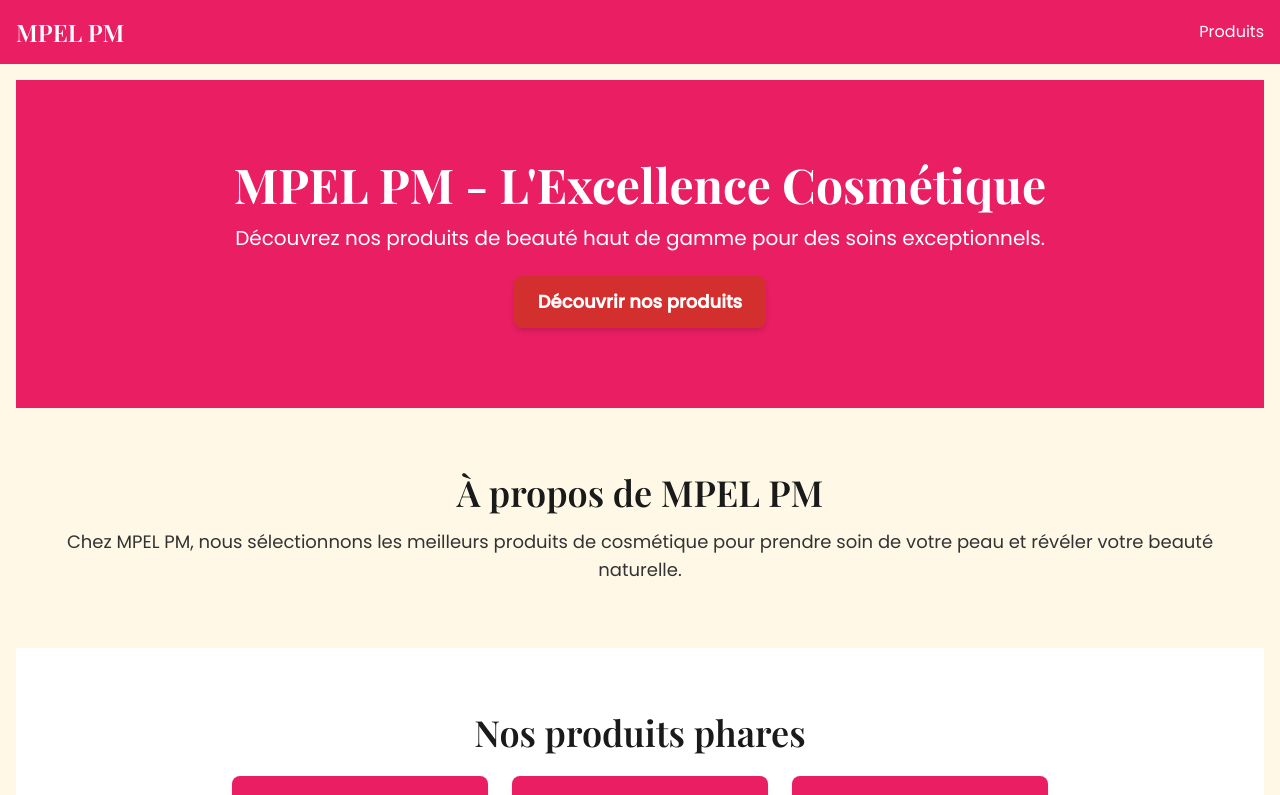
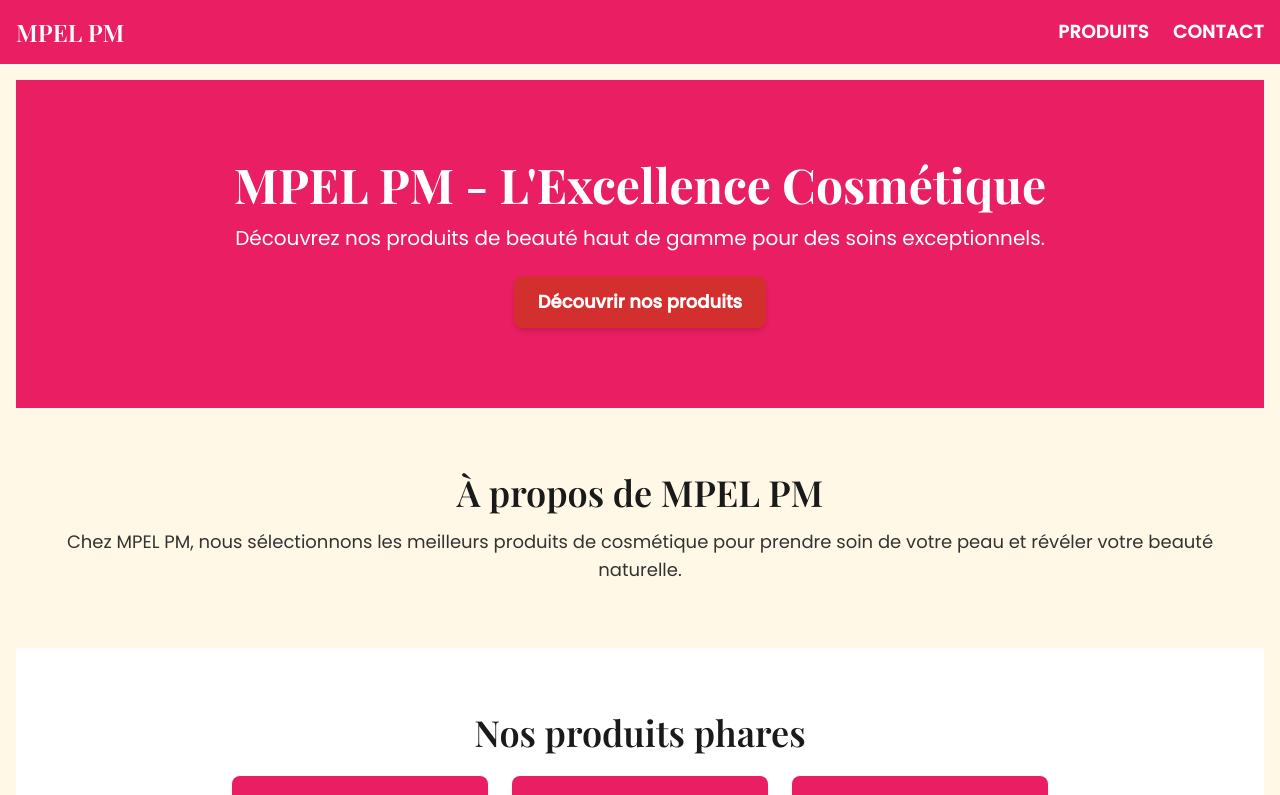
Before and after one commit to salimbenfarhat/technical_test-mpel_digital-products_management, a Next.js app in the folder mpel-pm/: page / in a window 1280 px wide. Shown: the top 795 px of the page. Built offline with nearby package versions, Linux system fonts and the light colour scheme.

Commit message:
🔗 Ajout de l'ancre Contact dans la Navbar et ID dans la section Contact

```diff
--- a/mpel-pm/src/app/home/components/Contact.tsx
+++ b/mpel-pm/src/app/home/components/Contact.tsx
@@ -3,7 +3,7 @@ import Link from "next/link";
 
 const Contact = () => {
   return (
-    <section className="container mx-auto my-16 text-center px-4 sm:px-8">
+    <section id="contact" className="container mx-auto my-16 text-center px-4 sm:px-8">
       <h2 className="text-3xl sm:text-4xl font-title font-semibold">
         Restons en contact
       </h2>
--- a/mpel-pm/src/components/Header.tsx
+++ b/mpel-pm/src/components/Header.tsx
@@ -5,12 +5,24 @@ const Header = () => {
   return (
     <header className="bg-primary text-white p-4">
       <div className="container mx-auto flex justify-between items-center">
+        {/* Logo / Titre */}
         <Link href="/" className="text-2xl font-title hover:text-textPrimary">
           MPEL PM
         </Link>
-        <nav>
-          <Link href="/products" className="hover:text-textPrimary">
-            Produits
+
+        {/* Navigation */}
+        <nav className="space-x-6"> {/* Espacement entre les éléments du menu */}
+          <Link
+            href="/products"
+            className="text-lg font-semibold hover:text-secondary uppercase tracking-wide"
+          >
+            PRODUITS
+          </Link>
+          <Link
+            href="/#contact"
+            className="text-lg font-semibold hover:text-secondary uppercase tracking-wide"
+          >
+            CONTACT
           </Link>
         </nav>
       </div>
```
